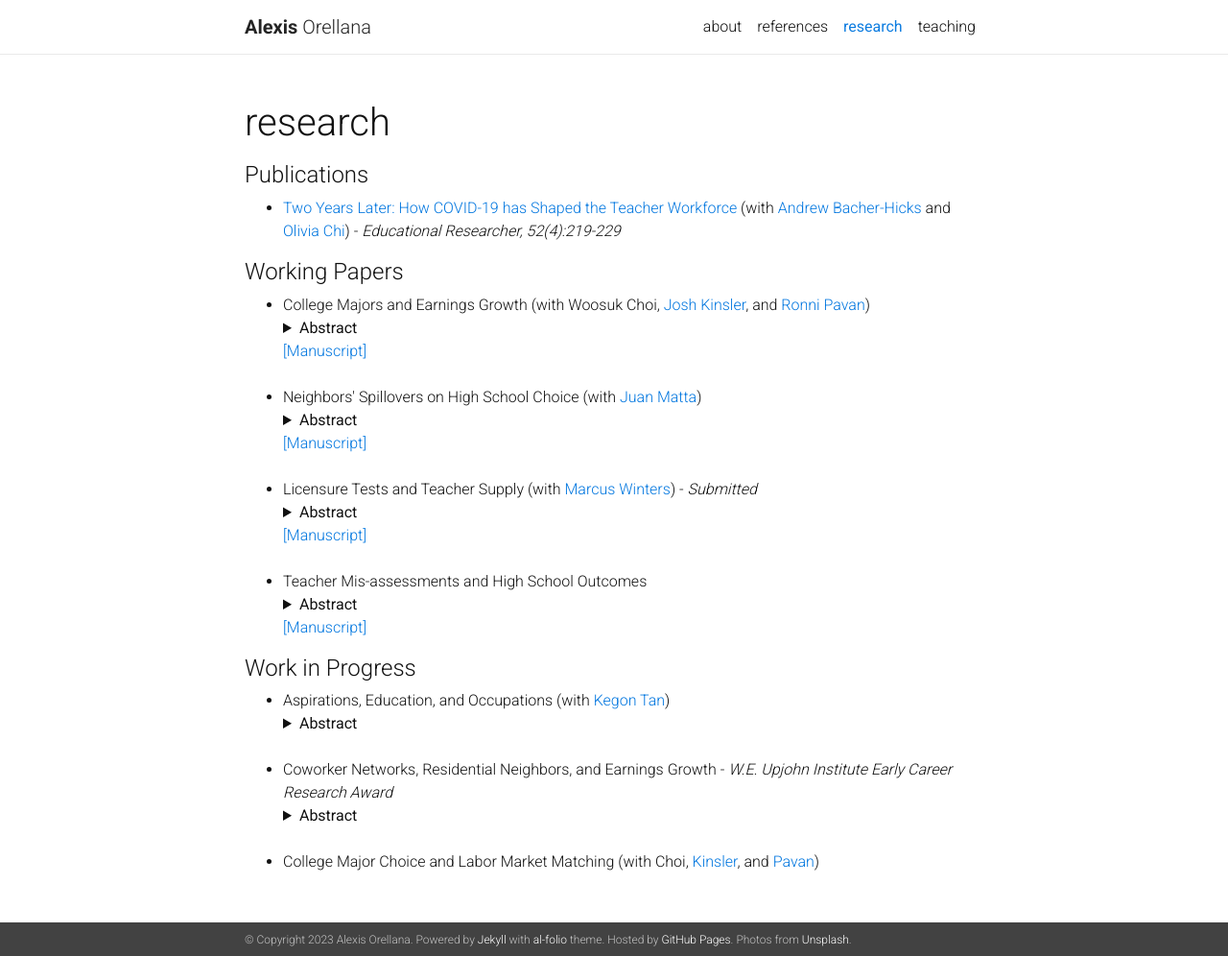
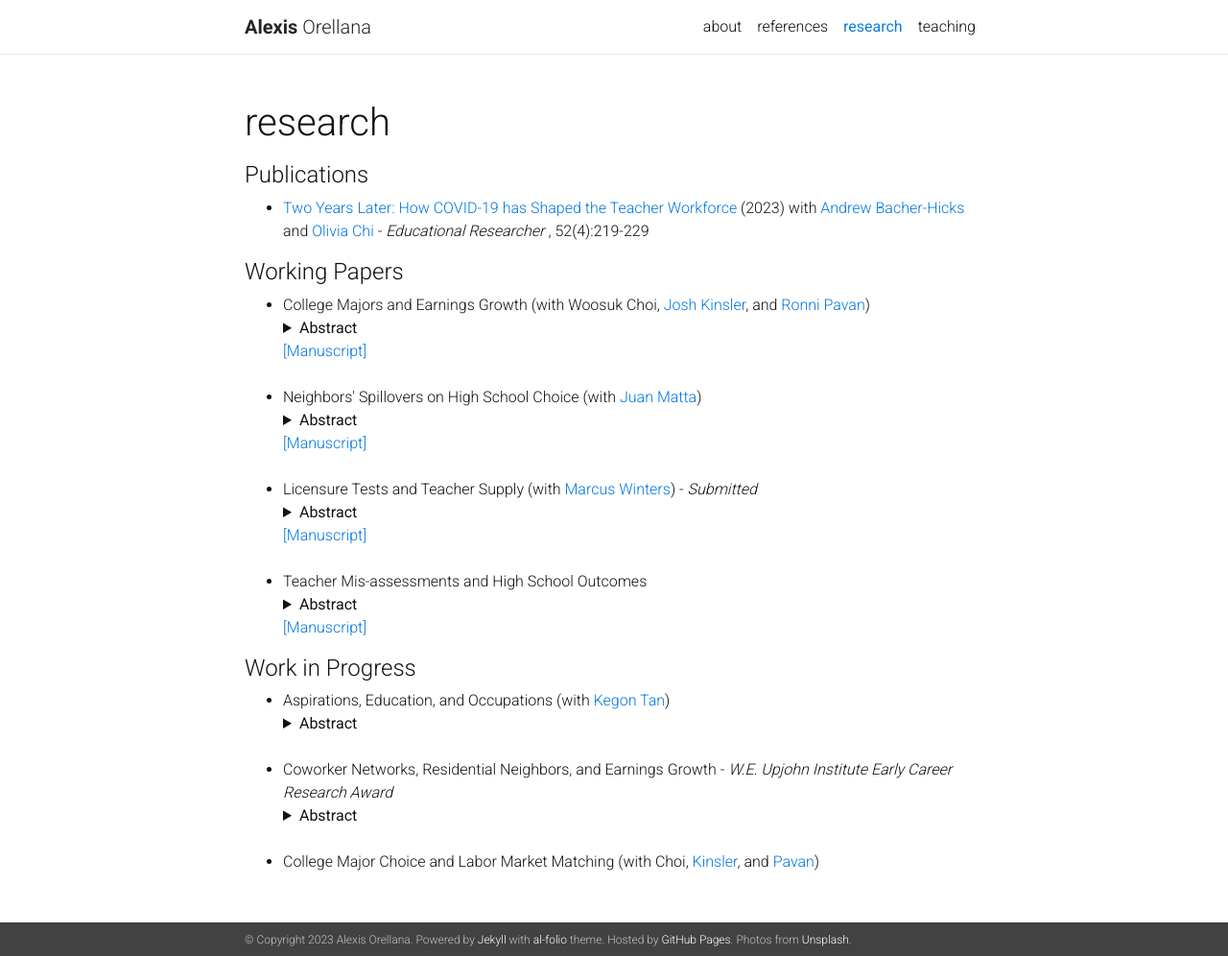
Before and after one commit to alexisorellana/alexisorellana.github.io, a Jekyll site: the page built from _pages/research.md, in a window 1280 px wide and 996 px high. Shown: the whole window at 96% size. Built offline with Jekyll 4.4.1, drawn with Linux system fonts in a browser that asks for light colours; nearby versions of some CDN libraries; a style sheet for code colours, icons or effects is not loaded.

Commit message:
update 05-10

```diff
--- a/_pages/research.md
+++ b/_pages/research.md
@@ -10,7 +10,7 @@ nav: true
 #### Publications
 <ul>
 
-<li> <a href="https://doi.org/10.3102/0013189X231153659" target="_blank">Two Years Later: How COVID-19 has Shaped the Teacher Workforce</a> (with <a href="https://www.andrewbacherhicks.com/home" target="_blank">Andrew Bacher-Hicks</a> and <a href="https://www.oliviachi.com" target="_blank">Olivia Chi</a>) - <em> Educational Researcher, 52(4):219-229 </em> </li>
+<li> <a href="https://doi.org/10.3102/0013189X231153659" target="_blank">Two Years Later: How COVID-19 has Shaped the Teacher Workforce</a> (2023) with <a href="https://www.andrewbacherhicks.com/home" target="_blank">Andrew Bacher-Hicks</a> and <a href="https://www.oliviachi.com" target="_blank">Olivia Chi</a> - <em> Educational Researcher </em>, 52(4):219-229 </li>
 
 </ul>
 
```
